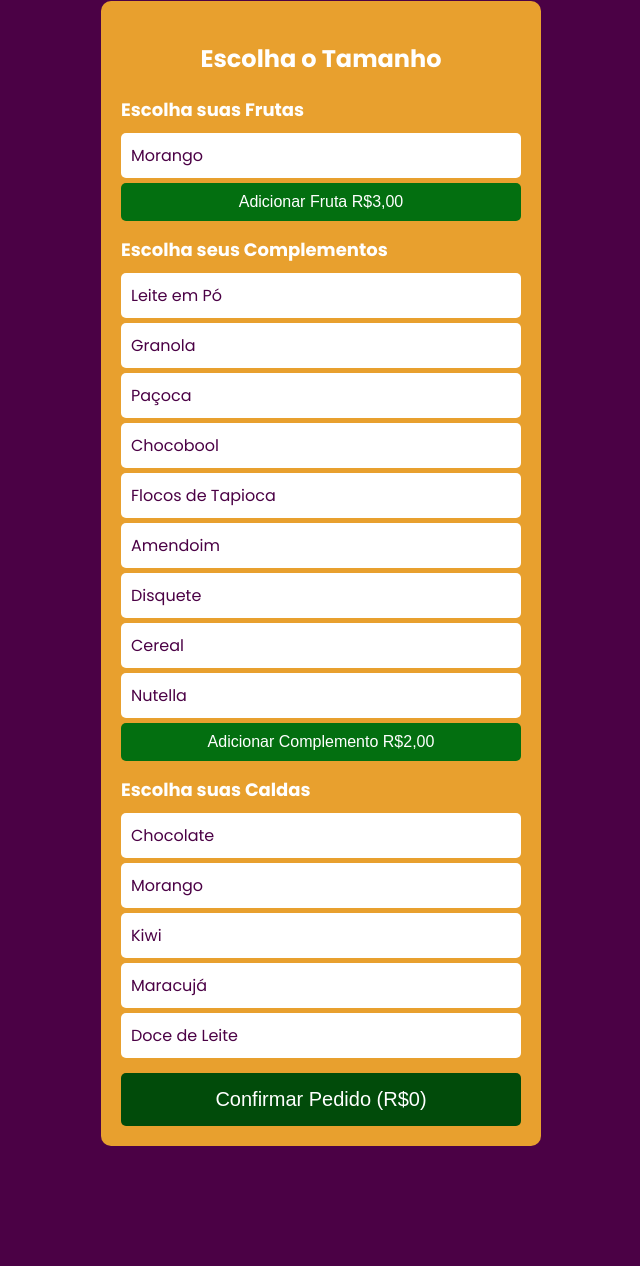
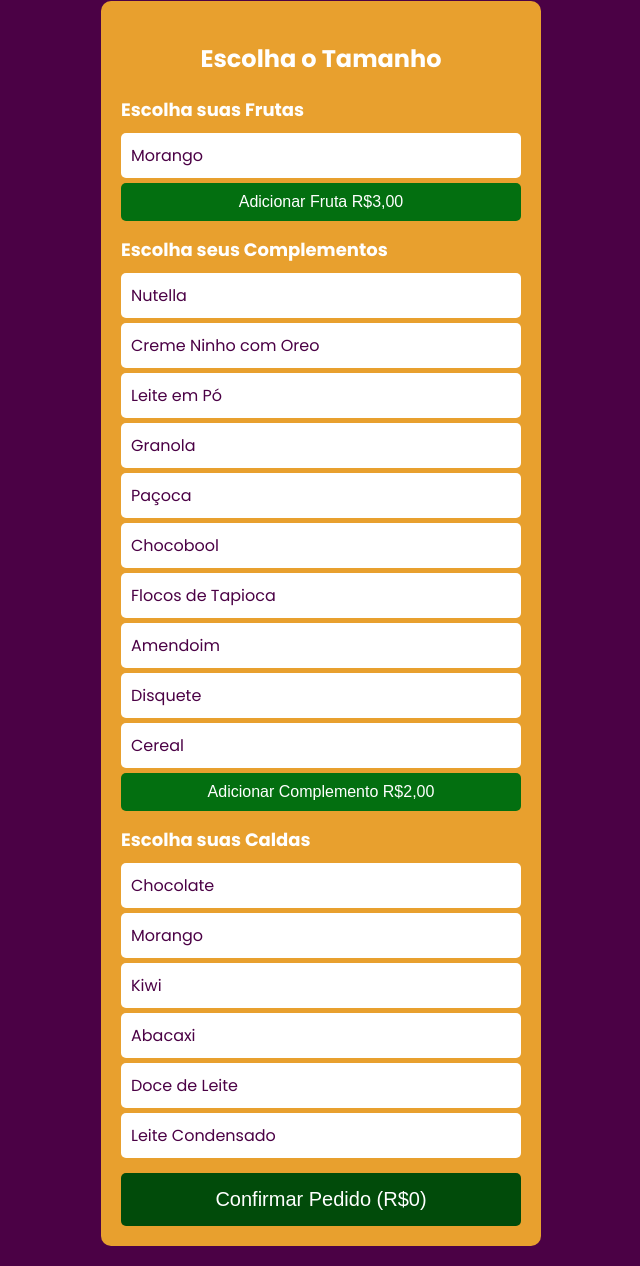
Before and after one commit to HellenJasmine/loja_acai, a website: page item_details.html in a window 1280 px wide. Shown: the part 90-1356 px from the top of the page, without its empty margins (319-959 px from the left). Before the commit the page ends 1256 px from the top, so only its background shows below. Drawn offline with Linux system fonts and the light colour scheme.

Commit message:
add alteraçoes item detalhes

```diff
--- a/item_details.html
+++ b/item_details.html
@@ -89,6 +89,8 @@
         <div class="section">
             <h2>Escolha seus Complementos</h2>
             <div class="options" id="complementos">
+                <input type="checkbox" id="nutella" class="complemento"><label for="nutella">Nutella</label>
+                <input type="checkbox" id="creme-ninho-com-oreo" class="complemento"><label for="creme-ninho-com-oreo">Creme Ninho com Oreo</label>
                 <input type="checkbox" id="leite-po" class="complemento"><label for="leite-po">Leite em Pó</label>
                 <input type="checkbox" id="granola" class="complemento"><label for="granola">Granola</label>
                 <input type="checkbox" id="pacoca" class="complemento"><label for="pacoca">Paçoca</label>
@@ -97,7 +99,7 @@
                 <input type="checkbox" id="amendoim" class="complemento"><label for="amendoim">Amendoim</label>
                 <input type="checkbox" id="disquete" class="complemento"><label for="disquete">Disquete</label>
                 <input type="checkbox" id="cereal" class="complemento"><label for="cereal">Cereal</label>
-                <input type="checkbox" id="nutella" class="complemento"><label for="nutella">Nutella</label>
+
 
             </div>
             <button class="btn-extra" onclick="addExtra('complemento')">Adicionar Complemento R$2,00</button>
@@ -108,8 +110,10 @@
                 <input type="checkbox" id="chocolate" class="calda"><label for="chocolate">Chocolate</label>
                 <input type="checkbox" id="morango-c" class="calda"><label for="morango-c">Morango</label>
                 <input type="checkbox" id="kiwi-c" class="calda"><label for="kiwi-c">Kiwi</label>
-                <input type="checkbox" id="maracuja" class="calda"><label for="maracuja">Maracujá</label>
+                <input type="checkbox" id="abacaxi" class="calda"><label for="abacaxi">Abacaxi</label>
                 <input type="checkbox" id="doce-leite" class="calda"><label for="doce-leite">Doce de Leite</label>
+                <input type="checkbox" id="leite-condensado" class="calda"><label for="leite-condensado">Leite Condensado</label>
+
             </div>
         </div>
 
```
